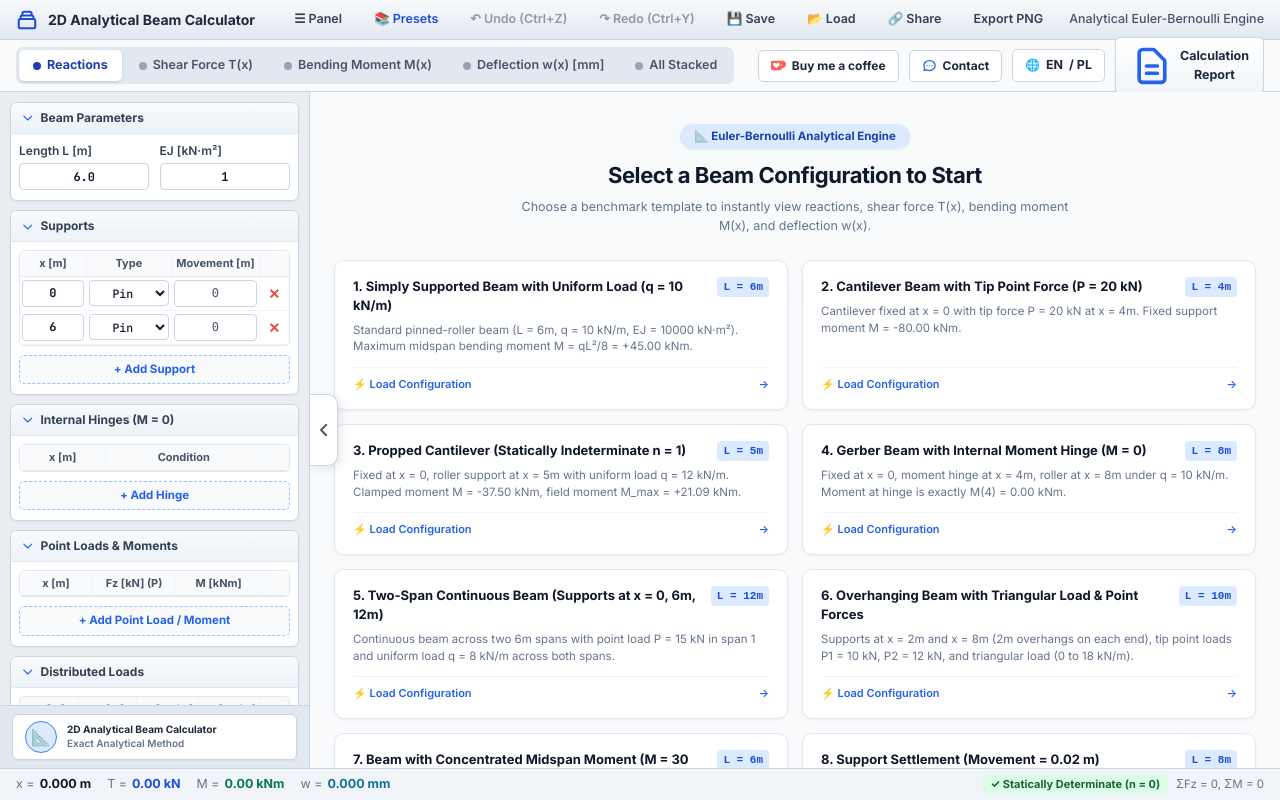
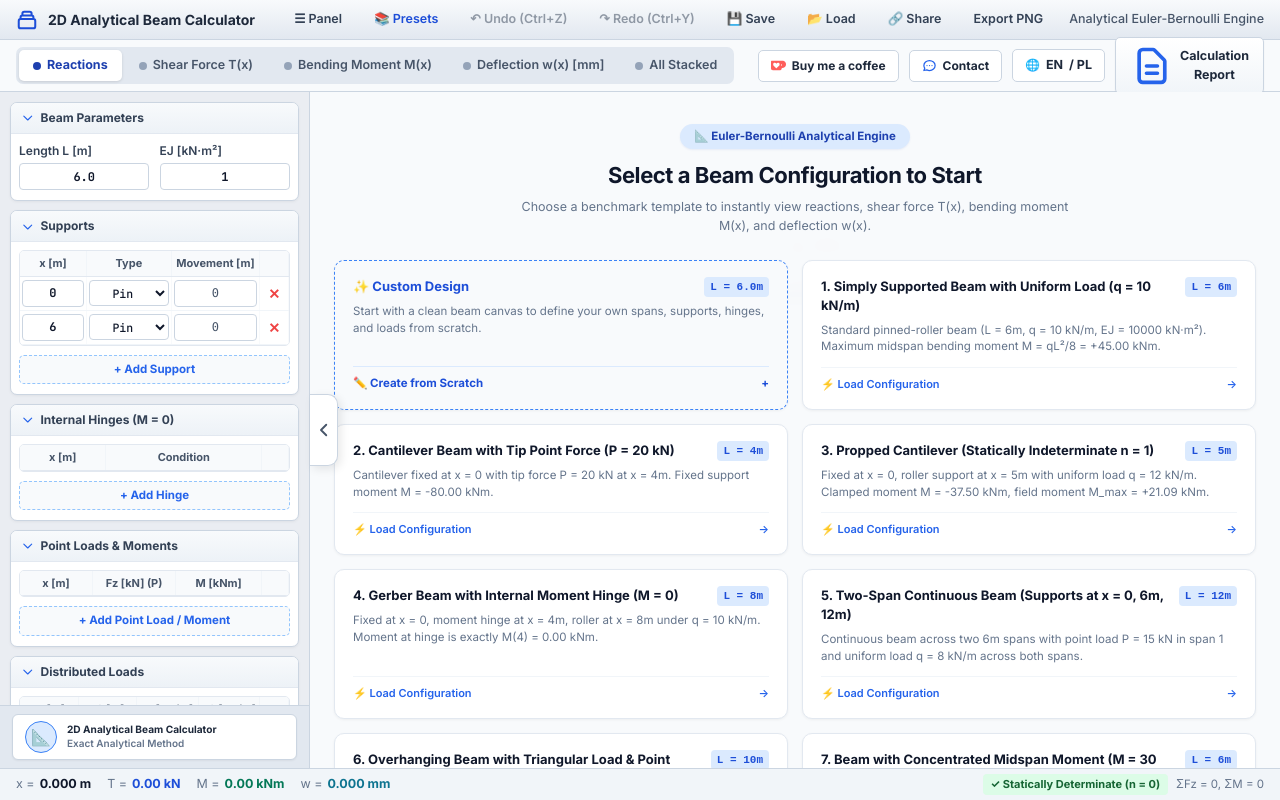
Before and after one commit to PengyuanXia/2d-analytical-beam-calculator, a website: page index.html in a window 1280 px wide. Drawn offline with nearby package versions, Linux system fonts and the light colour scheme.

Commit message:
feat: position Custom Design as first preset and rename from blank canvas

```diff
--- a/index.html
+++ b/index.html
@@ -14,7 +14,7 @@
   <script defer src="https://cdn.jsdelivr.net/npm/katex@0.16.9/dist/contrib/auto-render.min.js"></script>
 
   <!-- Custom Stylesheet -->
-  <link rel="stylesheet" href="css/beam-calculator.css?v=1.2.4">
+  <link rel="stylesheet" href="css/beam-calculator.css?v=1.2.5">
 </head>
 <body>
   <div class="app-container">
@@ -539,6 +539,6 @@
   <div id="toastNotification" class="toast-notification"></div>
 
   <!-- Main Module -->
-  <script type="module" src="js/ui.js?v=1.2.4"></script>
+  <script type="module" src="js/ui.js?v=1.2.5"></script>
 </body>
 </html>
--- a/js/i18n.js
+++ b/js/i18n.js
@@ -50,8 +50,10 @@ export const TRANSLATIONS = {
     // Hero Welcome Overlay on Canvas
     heroWelcomeTitle: 'Select a Beam Configuration to Start',
     heroWelcomeSubtitle: 'Choose a benchmark template to instantly view reactions, shear force T(x), bending moment M(x), and deflection w(x).',
-    blankBeamTitle: 'Blank Canvas (Custom Design)',
-    blankBeamDesc: 'Start with a completely blank canvas to build your structure and supports from scratch.',
+    blankBeamTitle: 'Custom Design',
+    blankBeamDesc: 'Start with a clean beam canvas to define your own spans, supports, hinges, and loads from scratch.',
+    blankBeamBtn: 'Create from Scratch',
+    blankBeamBadge: 'Custom Design',
 
     // Sidebar
     beamParamsTitle: 'Beam Parameters',
@@ -181,8 +183,10 @@ export const TRANSLATIONS = {
     // Hero Welcome Overlay on Canvas
     heroWelcomeTitle: 'Wybierz schemat belki na start',
     heroWelcomeSubtitle: 'Wybierz jeden z klasycznych schematów, aby natychmiast zobaczyć reakcje, wykres sił tnących T(x), momentów M(x) i ugięć w(x).',
-    blankBeamTitle: 'Czyste płótno (Własny projekt)',
-    blankBeamDesc: 'Rozpocznij od całkowicie czystego płótna, aby od podstaw zbudować własną konstrukcję.',
+    blankBeamTitle: 'Własny projekt',
+    blankBeamDesc: 'Rozpocznij od czystego płótna belki, aby od podstaw zdefiniować własne przęsła, podpory, przeguby i obciążenia.',
+    blankBeamBtn: 'Stwórz od podstaw',
+    blankBeamBadge: 'Własny projekt',
 
     // Sidebar
     beamParamsTitle: 'Parametry belki',
--- a/js/renderer.js
+++ b/js/renderer.js
@@ -4,7 +4,7 @@
  * Smart number formatting (no redundant trailing zeros on canvas, tooltips, and labels).
  */
 
-import { TRANSLATIONS } from './i18n.js?v=1.2.4';
+import { TRANSLATIONS } from './i18n.js?v=1.2.5';
 
 function formatNum(val, maxDec = 2) {
   if (val === null || val === undefined || isNaN(val)) return '-';
--- a/js/ui.js
+++ b/js/ui.js
@@ -7,12 +7,12 @@
  * Popup window dialogs for adding supports, hinges, point loads, and distributed loads.
  */
 
-import { DEFAULT_BEAM } from './constants.js?v=1.2.4';
-import { AnalyticalBeamSolver } from './analyticalSolver.js?v=1.2.4';
-import { BeamRenderer } from './renderer.js?v=1.2.4';
-import { generateStepByStepReport } from './stepByStep.js?v=1.2.4';
-import { PRESETS } from './presets.js?v=1.2.4';
-import { TRANSLATIONS, getSavedLanguage, setSavedLanguage } from './i18n.js?v=1.2.4';
+import { DEFAULT_BEAM } from './constants.js?v=1.2.5';
+import { AnalyticalBeamSolver } from './analyticalSolver.js?v=1.2.5';
+import { BeamRenderer } from './renderer.js?v=1.2.5';
+import { generateStepByStepReport } from './stepByStep.js?v=1.2.5';
+import { PRESETS } from './presets.js?v=1.2.5';
+import { TRANSLATIONS, getSavedLanguage, setSavedLanguage } from './i18n.js?v=1.2.5';
 
 function formatNum(val, maxDec = 2) {
   if (val === null || val === undefined || isNaN(val)) return '-';
@@ -386,6 +386,47 @@ export class BeamCalculatorApp {
     if (this.heroWelcomeTitle) this.heroWelcomeTitle.textContent = t.heroWelcomeTitle;
     if (this.heroWelcomeSubtitle) this.heroWelcomeSubtitle.textContent = t.heroWelcomeSubtitle;
 
+    // 1. Custom Design Card (1st Place)
+    const blankCard = document.createElement('div');
+    blankCard.className = 'preset-hero-card';
+    blankCard.style.backgroundColor = '#f8fafc';
+    blankCard.style.border = '1.5px dashed #3b82f6';
+    blankCard.innerHTML = `
+      <div>
+        <div style="display: flex; align-items: flex-start; justify-content: space-between; gap: 8px;">
+          <span class="hero-card-title" style="color: #1d4ed8; font-weight: 800;">✨ ${t.blankBeamTitle || 'Custom Design'}</span>
+          <span style="font-size: 11px; font-family: monospace; font-weight: bold; color: #1d4ed8; background: #dbeafe; padding: 2px 6px; border-radius: 4px; white-space: nowrap; flex-shrink: 0;">L = 6.0m</span>
+        </div>
+        <div class="hero-card-desc">${t.blankBeamDesc}</div>
+      </div>
+      <div style="margin-top: 12px; padding-top: 8px; border-top: 1px solid #dbeafe; display: flex; justify-content: space-between; align-items: center; font-size: 11.5px; font-weight: 700; color: #1d4ed8;">
+        <span>✏️ ${t.blankBeamBtn || 'Create from Scratch'}</span>
+        <span>+</span>
+      </div>
+    `;
+
+    blankCard.addEventListener('click', () => {
+      this.beamData = {
+        length: 6.0,
+        EI: 1.0,
+        supports: [],
+        hinges: [],
+        pointLoads: [],
+        distLoads: [],
+        isBlank: true,
+        currentLoadCase: 'All',
+        currentView: 'reactions'
+      };
+      this.inputLength.value = 6.0;
+      this.inputEI.value = 1.0;
+      this.setViewMode('reactions');
+      this.recalculate(true);
+      this.hideHeroOverlay();
+    });
+
+    this.heroPresetsGrid.appendChild(blankCard);
+
+    // 2. Benchmark Presets
     PRESETS.forEach(preset => {
       const title = typeof preset.name === 'object' ? (preset.name[this.lang] || preset.name.en) : preset.name;
       const desc = typeof preset.description === 'object' ? (preset.description[this.lang] || preset.description.en) : preset.description;
@@ -413,47 +454,6 @@ export class BeamCalculatorApp {
 
       this.heroPresetsGrid.appendChild(card);
     });
-
-    // Add Blank Beam Card
-    const blankCard = document.createElement('div');
-    blankCard.className = 'preset-hero-card';
-    blankCard.style.backgroundColor = '#f8fafc';
-    blankCard.style.borderStyle = 'dashed';
-    blankCard.style.borderColor = '#cbd5e1';
-    blankCard.innerHTML = `
-      <div>
-        <div style="display: flex; align-items: flex-start; justify-content: space-between; gap: 8px;">
-          <span class="hero-card-title" style="color: #1e293b;">✨ ${t.blankBeamTitle}</span>
-          <span style="font-size: 11px; font-family: monospace; font-weight: bold; color: #475569; background: #e2e8f0; padding: 2px 6px; border-radius: 4px; white-space: nowrap; flex-shrink: 0;">L = 6.0m</span>
-        </div>
-        <div class="hero-card-desc">${t.blankBeamDesc}</div>
-      </div>
-      <div style="margin-top: 12px; padding-top: 8px; border-top: 1px solid #e2e8f0; display: flex; justify-content: space-between; align-items: center; font-size: 11px; font-weight: 600; color: #475569;">
-        <span>Create from Scratch</span>
-        <span>+</span>
-      </div>
-    `;
-
-    blankCard.addEventListener('click', () => {
-      this.beamData = {
-        length: 6.0,
-        EI: 1.0,
-        supports: [],
-        hinges: [],
-        pointLoads: [],
-        distLoads: [],
-        isBlank: true,
-        currentLoadCase: 'All',
-        currentView: 'reactions'
-      };
-      this.inputLength.value = 6.0;
-      this.inputEI.value = 1.0;
-      this.setViewMode('reactions');
-      this.recalculate(true);
-      this.hideHeroOverlay();
-    });
-
-    this.heroPresetsGrid.appendChild(blankCard);
   }
 
   checkAndElongateBeam(newX) {
@@ -593,7 +593,7 @@ export class BeamCalculatorApp {
   updateStatusEquilibrium() {
     if (this.beamData && this.beamData.isBlank) {
       this.statusEquilibrium.innerHTML = `
-        <span class="status-badge-ok" style="background:#f1f5f9; color:#64748b; border:1px solid #cbd5e1;">✨ Blank Canvas</span>
+        <span class="status-badge-ok" style="background:#f1f5f9; color:#475569; border:1px solid #cbd5e1;">✨ ${this.t.blankBeamBadge || 'Custom Design'}</span>
       `;
       return;
     }
```
